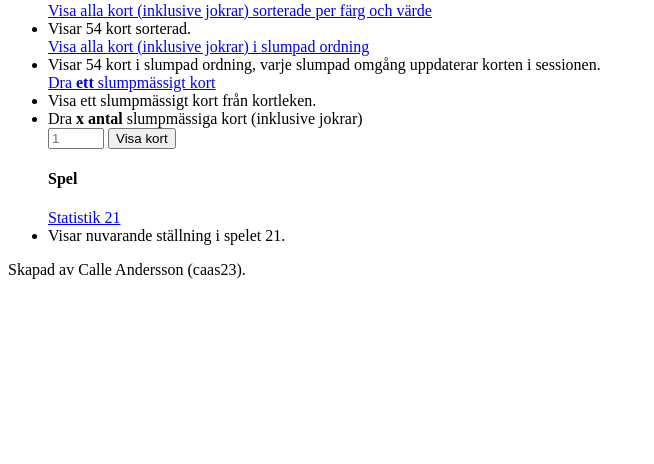
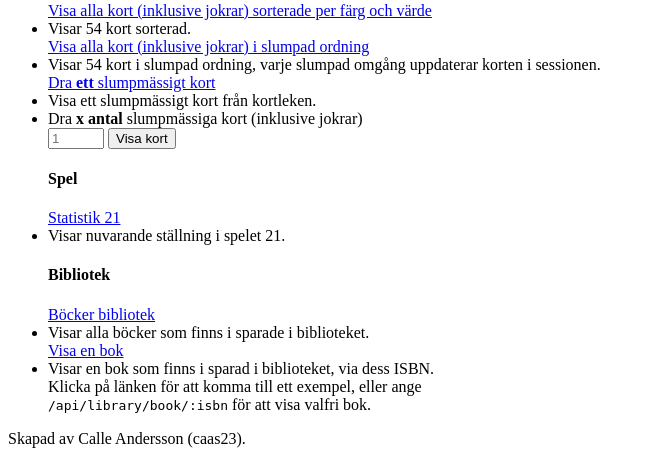
Before and after one commit to caas23/mvc, a Symfony app: template templates/Shared/api.html.twig in a window 1280 px wide. Shown: the part 627-1091 px from the top of the page, without its empty margins (0-654 px from the left). Before the commit the page ends 906 px from the top, so only its background shows below. Run offline with Twig, Linux system fonts and the light colour scheme; the template is opened without the code that fills it, so the values that code supplies are empty; some libraries are stand-ins or nearby versions.

Commit message:
added library

```diff
--- a/templates/Shared/api.html.twig
+++ b/templates/Shared/api.html.twig
@@ -74,6 +74,21 @@
                     Visar nuvarande ställning i spelet 21.
                 </li>
 
+
+                <h4>Bibliotek</h4>
+
+                <a href="{{ path('api/library/books') }}" target="_blank">Böcker bibliotek</a>
+                <li>
+                    Visar alla böcker som finns i sparade i biblioteket.
+                </li>
+
+                <a href="{{ path('api/library/book', {'isbn': 9789144105567}) }}" target="_blank">Visa en bok</a>
+                <li>
+                    Visar en bok som finns i sparad i biblioteket, via dess ISBN.<br>
+                    Klicka på länken för att komma till ett exempel, eller ange<br>
+                    <code>/api/library/book/:isbn</code> för att visa valfri bok.
+                </li>
+
             </ul>
         </div>
     </div>
```
